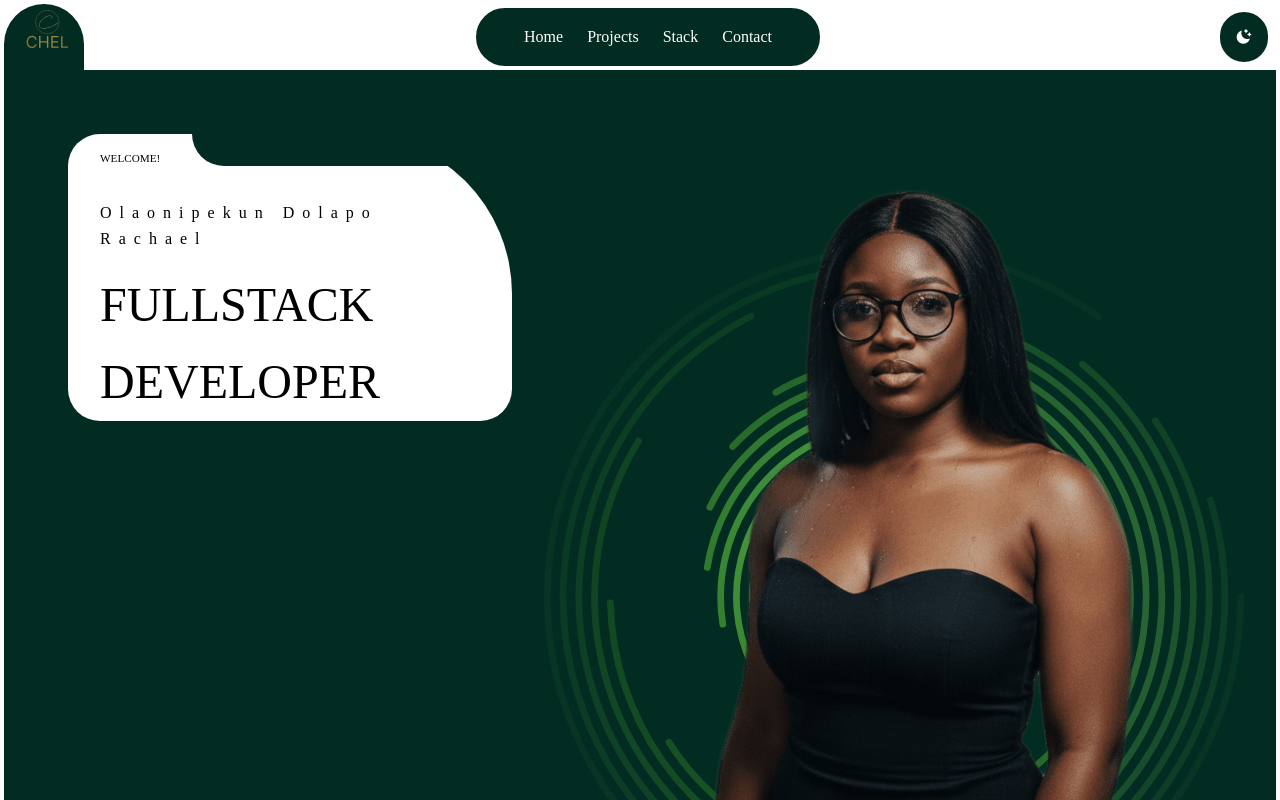
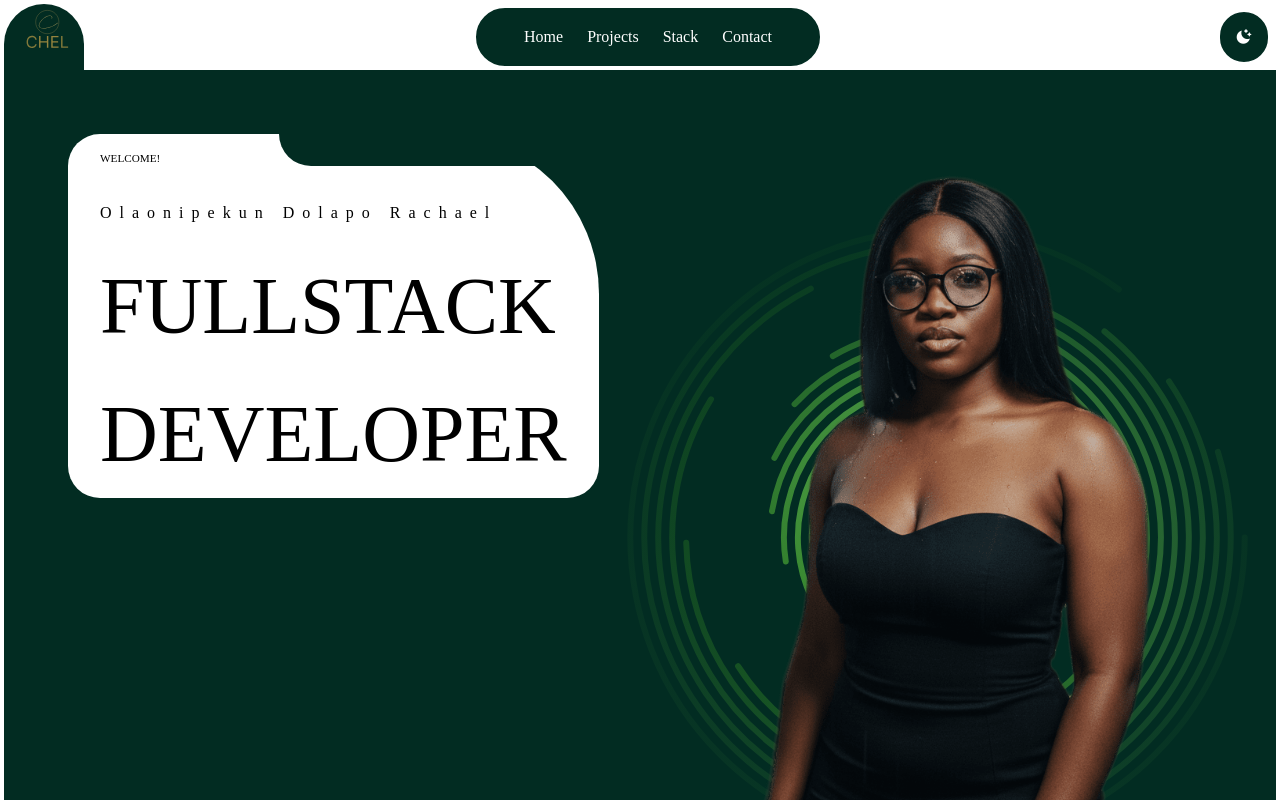
Before and after one commit to Lovethrech/my-main-portfolio, a Vue app: page / in a window 1280 px wide. Shown: the top 800 px of the page. Built offline with nearby package versions, Linux system fonts and the light colour scheme.

Commit message:
working on the hero components.

```diff
--- a/src/components/hero/HeroTextCtn.vue
+++ b/src/components/hero/HeroTextCtn.vue
@@ -52,7 +52,7 @@ const boxDefaultWidth=ref("40vh");
     transition: box-shadow 0.4s ease, transform 0.3s ease;
 }
 .hero-text-author-job-role{
-    font-size: 6vh;
+    font-size: 10vh;
     text-transform: uppercase;
 }
 </style>
```
